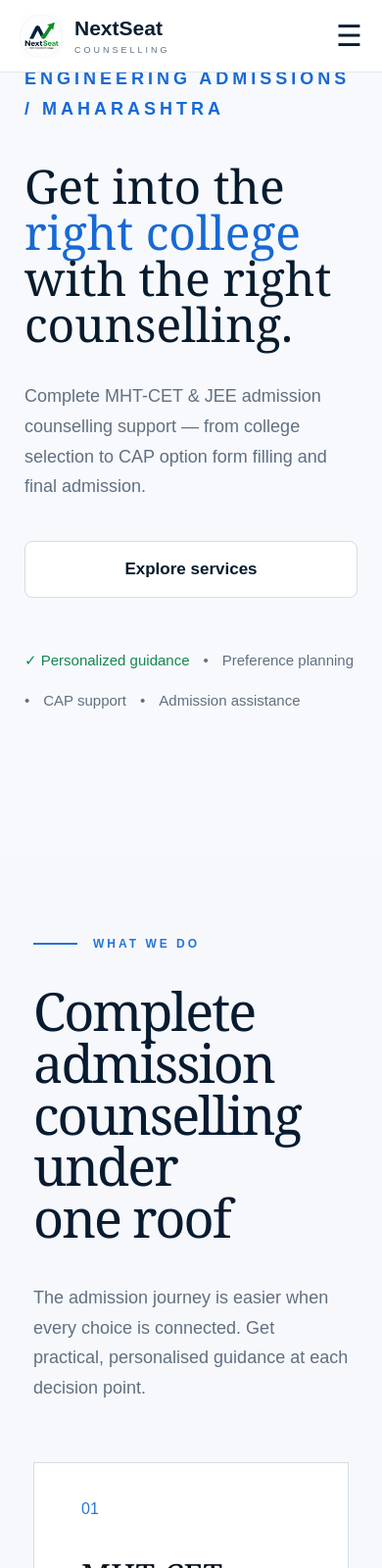
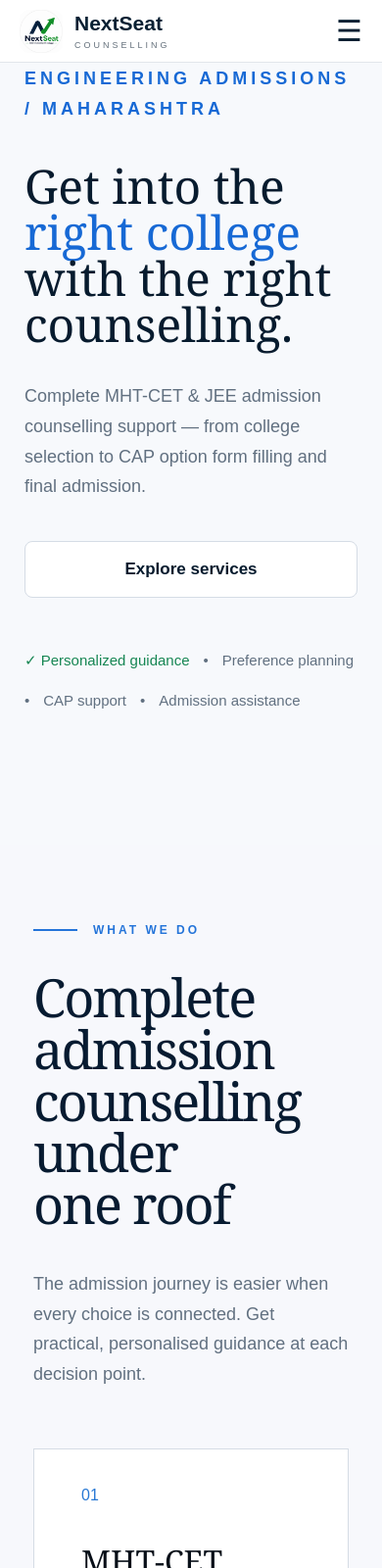
Before and after one commit to itzniks2008-debug/nextseat, a plain HTML site: page index.html in a window 390 px wide. Shown: the top 1600 px of the page at 98% size. Drawn offline with Linux system fonts and the light colour scheme.

Commit message:
Adjust mobile styles for header and main padding
Reduced header height and adjusted main padding for mobile view.

```diff
--- a/index.html
+++ b/index.html
@@ -200,17 +200,14 @@
         @media (max-width: 600px) {
 
             header {
-                height: 74px;
+                height: 64px;
 
                 padding: 0 20px;
             }
 
             main {
-                padding-top: 78px;
+                padding-top: 64px;
             }
-.hero .small-title {
-    margin-top: 50px;
-}
 
 .logo {
     width: 44px;
```
